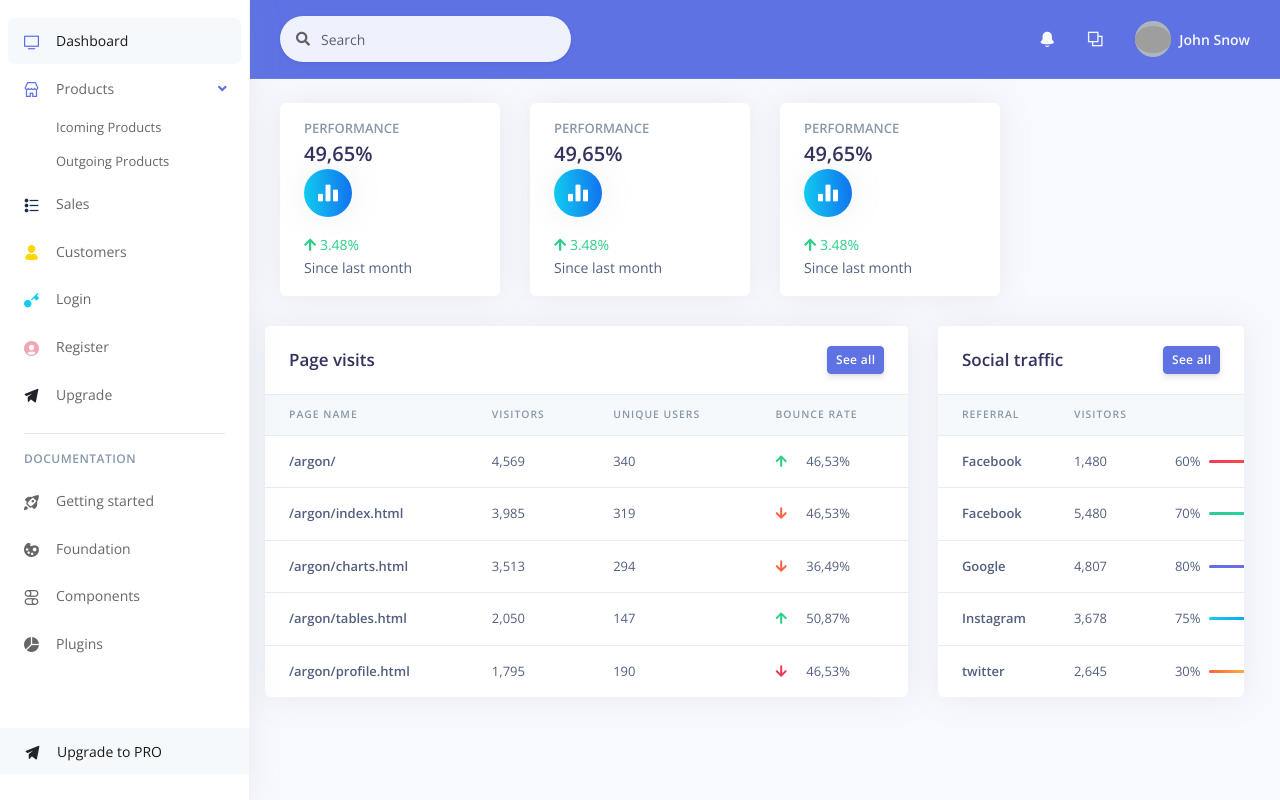
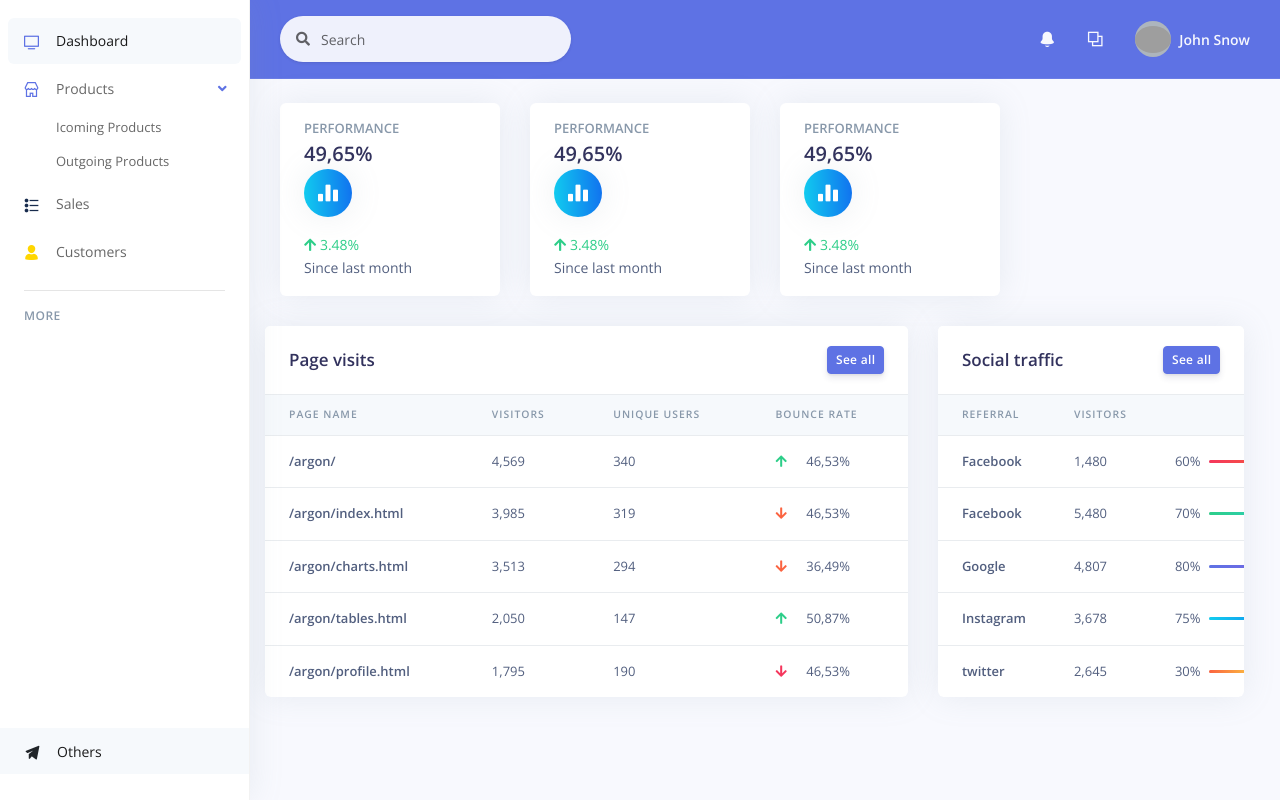
Before and after one commit to pemeraldy/Inenvtory-Stock-Management-System, a Django app: page / in a window 1280 px wide. Run offline with Django 3.2, Linux system fonts and the light colour scheme; some libraries are stand-ins or nearby versions; grey boxes are pictures that could not be loaded.

Commit message:
very quick changes

```diff
--- a/stock/templates/stock/dashboard.html
+++ b/stock/templates/stock/dashboard.html
@@ -43,7 +43,7 @@
               <i class="ni ni-shop text-primary"></i>
               <span class="nav-link-text">Products</span>
             </a>
-            <div class="collapse show" id="navbar-dashboards" style="">
+            <div class="collapse show" id="navbar-dashboards">
               <ul class="nav nav-sm flex-column">
                 <li class="nav-item">
                   <a
@@ -80,78 +80,26 @@
               <span class="nav-link-text">Customers</span>
             </a>
           </li>
-
-          <li class="nav-item">
-            <a class="nav-link" href="login.html">
-              <i class="ni ni-key-25 text-info"></i>
-              <span class="nav-link-text">Login</span>
-            </a>
-          </li>
-          <li class="nav-item">
-            <a class="nav-link" href="register.html">
-              <i class="ni ni-circle-08 text-pink"></i>
-              <span class="nav-link-text">Register</span>
-            </a>
-          </li>
-          <li class="nav-item">
-            <a class="nav-link" href="upgrade.html">
-              <i class="ni ni-send text-dark"></i>
-              <span class="nav-link-text">Upgrade</span>
-            </a>
-          </li>
         </ul>
         <!-- Divider -->
         <hr class="my-3" />
         <!-- Heading -->
         <h6 class="navbar-heading p-0 text-muted">
-          <span class="docs-normal">Documentation</span>
+          <span class="docs-normal">more</span>
         </h6>
         <!-- Navigation -->
         <ul class="navbar-nav mb-md-3">
-          <li class="nav-item">
-            <a
-              class="nav-link"
-              href="https://demos.creative-tim.com/argon-dashboard/docs/getting-started/overview.html"
-              target="_blank"
-            >
+          <!-- <li class="nav-item">
+            <a class="nav-link" href="#" target="_blank">
               <i class="ni ni-spaceship"></i>
               <span class="nav-link-text">Getting started</span>
             </a>
-          </li>
-          <li class="nav-item">
-            <a
-              class="nav-link"
-              href="https://demos.creative-tim.com/argon-dashboard/docs/foundation/colors.html"
-              target="_blank"
-            >
-              <i class="ni ni-palette"></i>
-              <span class="nav-link-text">Foundation</span>
-            </a>
-          </li>
-          <li class="nav-item">
-            <a
-              class="nav-link"
-              href="https://demos.creative-tim.com/argon-dashboard/docs/components/alerts.html"
-              target="_blank"
-            >
-              <i class="ni ni-ui-04"></i>
-              <span class="nav-link-text">Components</span>
-            </a>
-          </li>
-          <li class="nav-item">
-            <a
-              class="nav-link"
-              href="https://demos.creative-tim.com/argon-dashboard/docs/plugins/charts.html"
-              target="_blank"
-            >
-              <i class="ni ni-chart-pie-35"></i>
-              <span class="nav-link-text">Plugins</span>
-            </a>
-          </li>
+          </li> -->
+
           <li class="nav-item">
             <a class="nav-link active active-pro" href="upgrade.html">
               <i class="ni ni-send text-dark"></i>
-              <span class="nav-link-text">Upgrade to PRO</span>
+              <span class="nav-link-text">Others</span>
             </a>
           </li>
         </ul>
```
